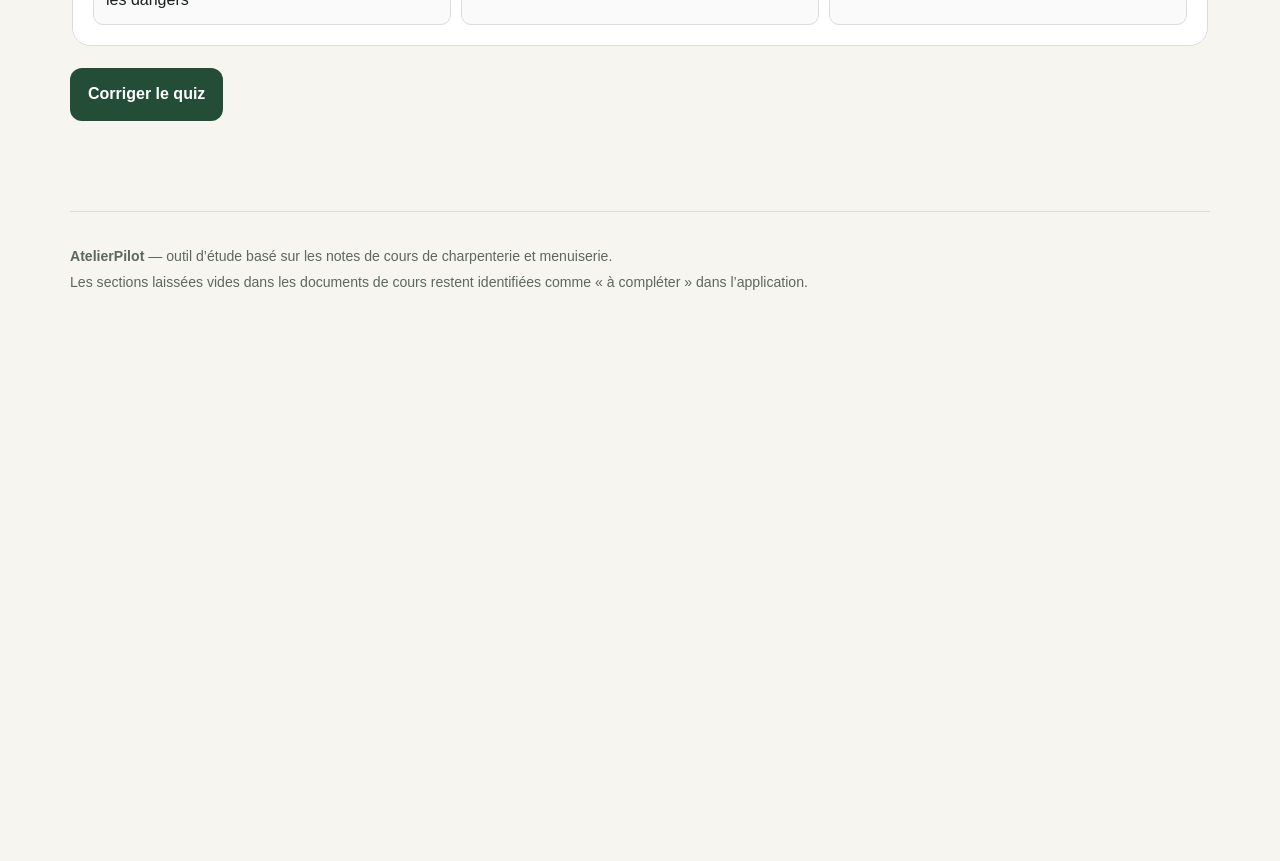
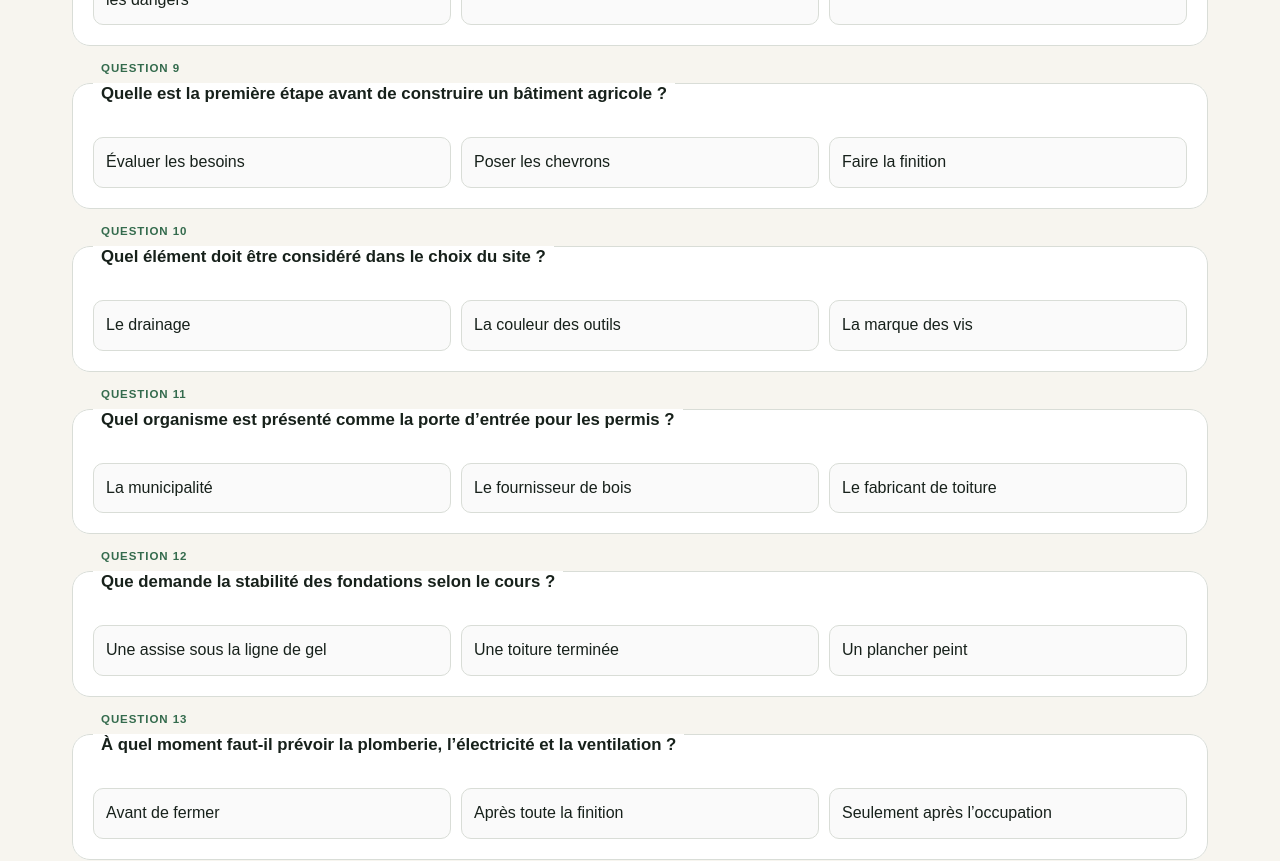
Before and after one commit to jonathan777888/atelierpilot, a Next.js app: page /quiz in a window 1280 px wide. Shown: the part 1640-2501 px from the top of the page. Before the commit the page ends 1984 px from the top, so only its background shows below. Built offline with nearby package versions, Linux system fonts and the light colour scheme.

Commit message:
Expand quiz with building construction questions

```diff
--- a/components/Quiz.tsx
+++ b/components/Quiz.tsx
@@ -11,6 +11,11 @@ const questions = [
   { q: "Une verge correspond à…", choices: ["24 pouces", "36 pouces", "48 pouces"], answer: 1 },
   { q: "Laquelle apparaît dans la liste des outils électriques du cours ?", choices: ["Toupie", "Étau", "Équerre"], answer: 0 },
   { q: "Avant d’opérer une machine, le cours demande notamment de…", choices: ["Comprendre son fonctionnement et identifier les dangers", "Travailler le plus vite possible", "Retirer les accessoires de sécurité"], answer: 0 },
+  { q: "Quelle est la première étape avant de construire un bâtiment agricole ?", choices: ["Évaluer les besoins", "Poser les chevrons", "Faire la finition"], answer: 0 },
+  { q: "Quel élément doit être considéré dans le choix du site ?", choices: ["Le drainage", "La couleur des outils", "La marque des vis"], answer: 0 },
+  { q: "Quel organisme est présenté comme la porte d’entrée pour les permis ?", choices: ["La municipalité", "Le fournisseur de bois", "Le fabricant de toiture"], answer: 0 },
+  { q: "Que demande la stabilité des fondations selon le cours ?", choices: ["Une assise sous la ligne de gel", "Une toiture terminée", "Un plancher peint"], answer: 0 },
+  { q: "À quel moment faut-il prévoir la plomberie, l’électricité et la ventilation ?", choices: ["Avant de fermer", "Après toute la finition", "Seulement après l’occupation"], answer: 0 },
 ];
 
 export function Quiz() {
```
